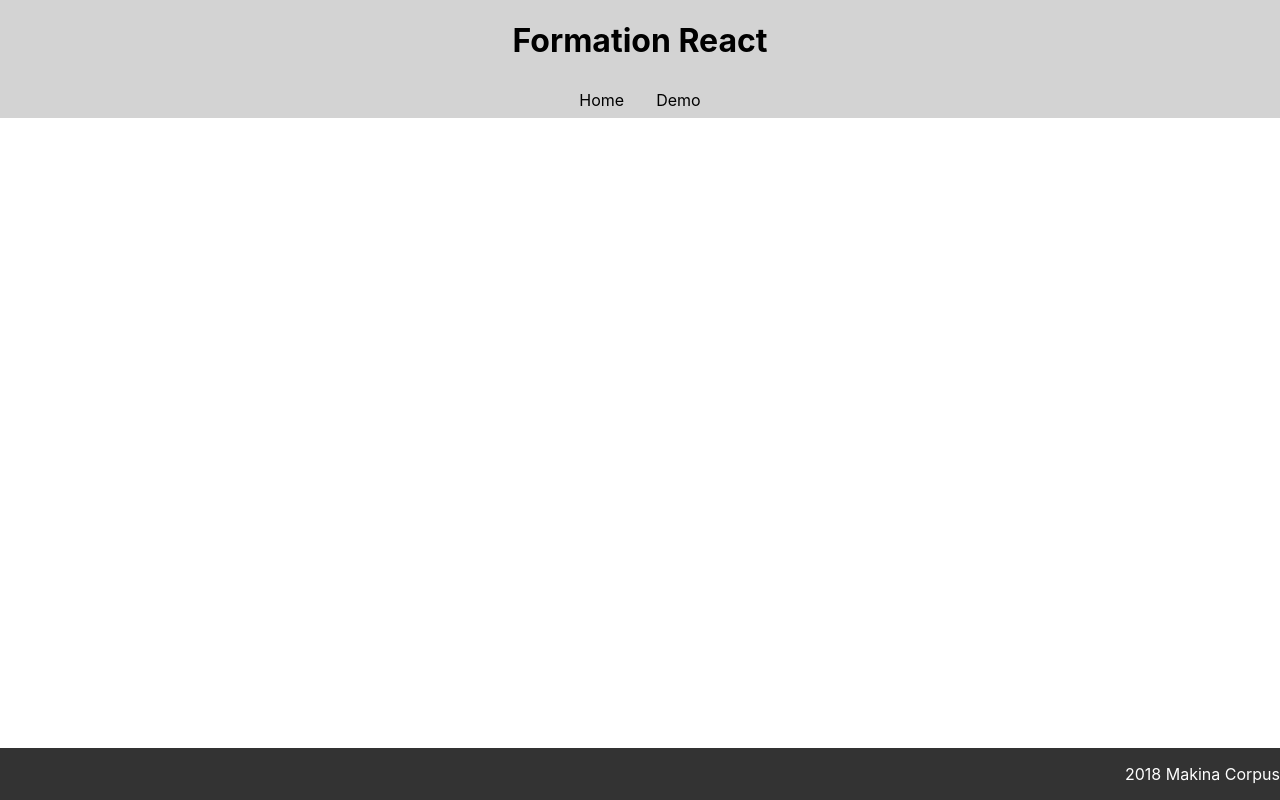
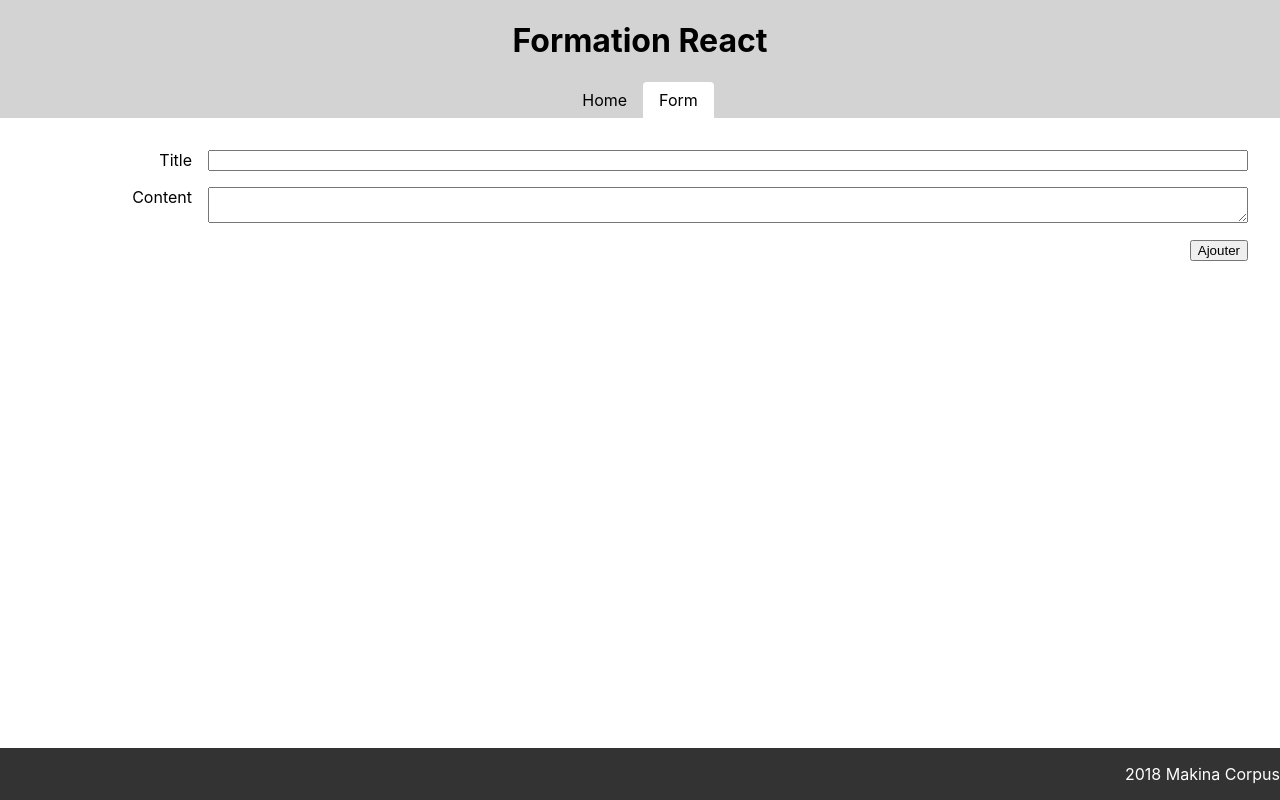
Before and after one commit to hadrienl/formation-react-tp, a React (Create React App) app: page /form in a window 1280 px wide. Built offline with nearby package versions, Linux system fonts and the light colour scheme.

Commit message:
Form to create new items

```diff
--- a/src/App.js
+++ b/src/App.js
@@ -7,7 +7,7 @@ import MainFooter from './components/MainFooter';
 import Loading from './components/Loading';
 
 const Home = lazy(() => import('./views/Home'))
-const Demo = lazy(() => import('./views/Demo'))
+const Form = lazy(() => import('./views/Form'))
 
 class App extends Component {
   render() {
@@ -26,11 +26,11 @@ class App extends Component {
               </Suspense>
             </Route>
             <Route
-              path="/demo"
+              path="/form"
               exact>
               <Suspense
                 fallback={<Loading />}>
-                <Demo />
+                <Form />
               </Suspense>
             </Route>
           </Switch>
--- a/src/components/MainHeader/index.js
+++ b/src/components/MainHeader/index.js
@@ -8,7 +8,7 @@ export const MainHeader = () => (
     <h1>Formation React</h1>
     <nav className="main-header__nav">
       <NavLink to="/" exact>Home</NavLink>
-      <NavLink to="/demo" exact>Demo</NavLink>
+      <NavLink to="/form" exact>Form</NavLink>
     </nav>
   </div>
 );
--- a/src/views/Demo.js
+++ /dev/null
@@ -1,5 +0,0 @@
-import React from 'react';
-
-export const Demo = () => <p>Demonstration</p>
-
-export default Demo
--- /dev/null
+++ b/src/views/Form/index.js
@@ -0,0 +1,90 @@
+import React from 'react';
+import { create } from '../../services/api';
+
+import './styles.scss';
+
+export class Form extends React.Component {
+  state = {
+    title: '',
+    content: '',
+    errors: [],
+  };
+
+  setTitle = ({ target: { value: title } }) => this.setState({ title });
+  setContent = ({ target: { value: content } }) => this.setState({ content });
+
+  submit = async e => {
+    e.preventDefault();
+
+    const { title, content } = this.state;
+    const errors = [];
+
+    this.setState({ errors, submitting: true });
+
+    if (!title) {
+      errors.push('Le titre est requis');
+    }
+
+    if (!content) {
+      errors.push('Le contenu est requis');
+    }
+
+    if (errors.length) {
+      this.setState({ errors, submitting: false });
+      return;
+    }
+
+    try {
+      const { id } = await create({ title, content });
+      this.setState({ submitting: false, id });
+    } catch (e) {
+      errors.push(e.message);
+      this.setState({ errors, submitting: false });
+    }
+  }
+
+  render () {
+    const { title, content, errors, submitting } = this.state;
+    const { submit, setTitle, setContent } = this;
+
+    return (
+      <form
+        className="form"
+        onSubmit={submit}>
+        <div className="form__control">
+          <label htmlFor="title">Title</label>
+          <input
+            id="title"
+            type="text"
+            value={title}
+            onChange={setTitle} />
+        </div>
+        <div className="form__control">
+          <label htmlFor="content">Content</label>
+          <textarea
+            id="content"
+            value={content}
+            onChange={setContent} />
+        </div>
+        <div className="form__control form__control--buttons">
+          <div className="buttons__errors">
+            {!!errors.length &&
+              <ul>{errors.map(error => (
+                <li key={error}>{error}</li>
+              ))}</ul>
+            }
+          </div>
+          <div className="buttons__buttons">
+            <button
+              disabled={submitting}
+              type="submit">
+              Ajouter
+            </button>
+          </div>
+        </div>
+      </form>
+    )
+  }
+}
+
+export default Form;
--- /dev/null
+++ b/src/views/Form/styles.scss
@@ -0,0 +1,40 @@
+.form {
+  &__control {
+    margin: 1rem;
+    display: flex;
+
+    label {
+      display: inline-block;
+      min-width: 10rem;
+      text-align: right;
+      padding-right: 1rem;
+    }
+
+    input, textarea {
+      flex: 1;
+    }
+  }
+
+  .buttons {
+    &__errors {
+      flex: 1;
+      color: red;
+      ul {
+        margin: 0;
+        list-style: none;
+      }
+      li {
+        display: inline;
+        &:not(:first-child)::before {
+          content: ', '
+        }
+        &:last-child::after {
+          content: '.';
+        }
+      }
+    }
+    &__buttons {
+
+    }
+  }
+}
```
